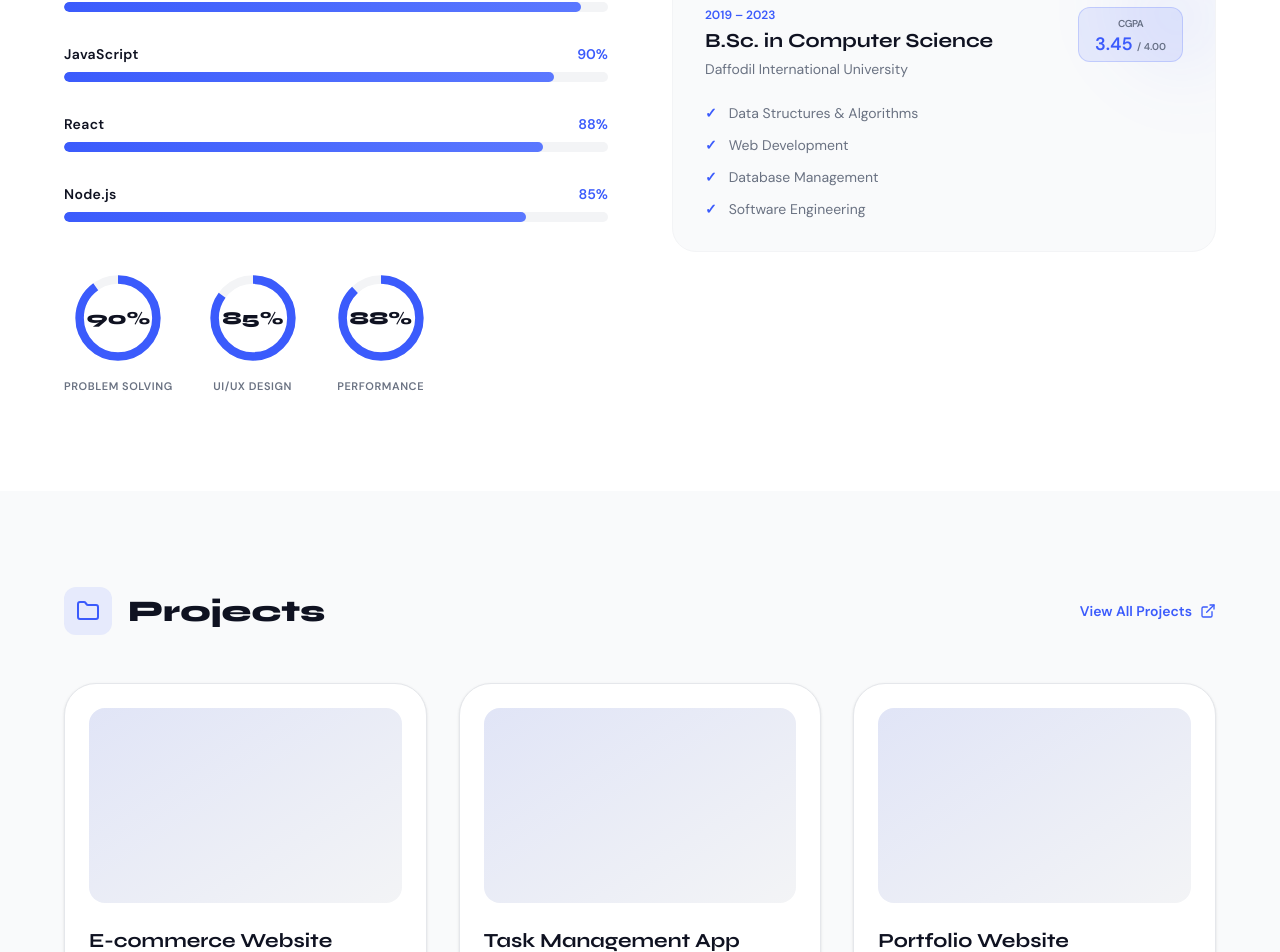
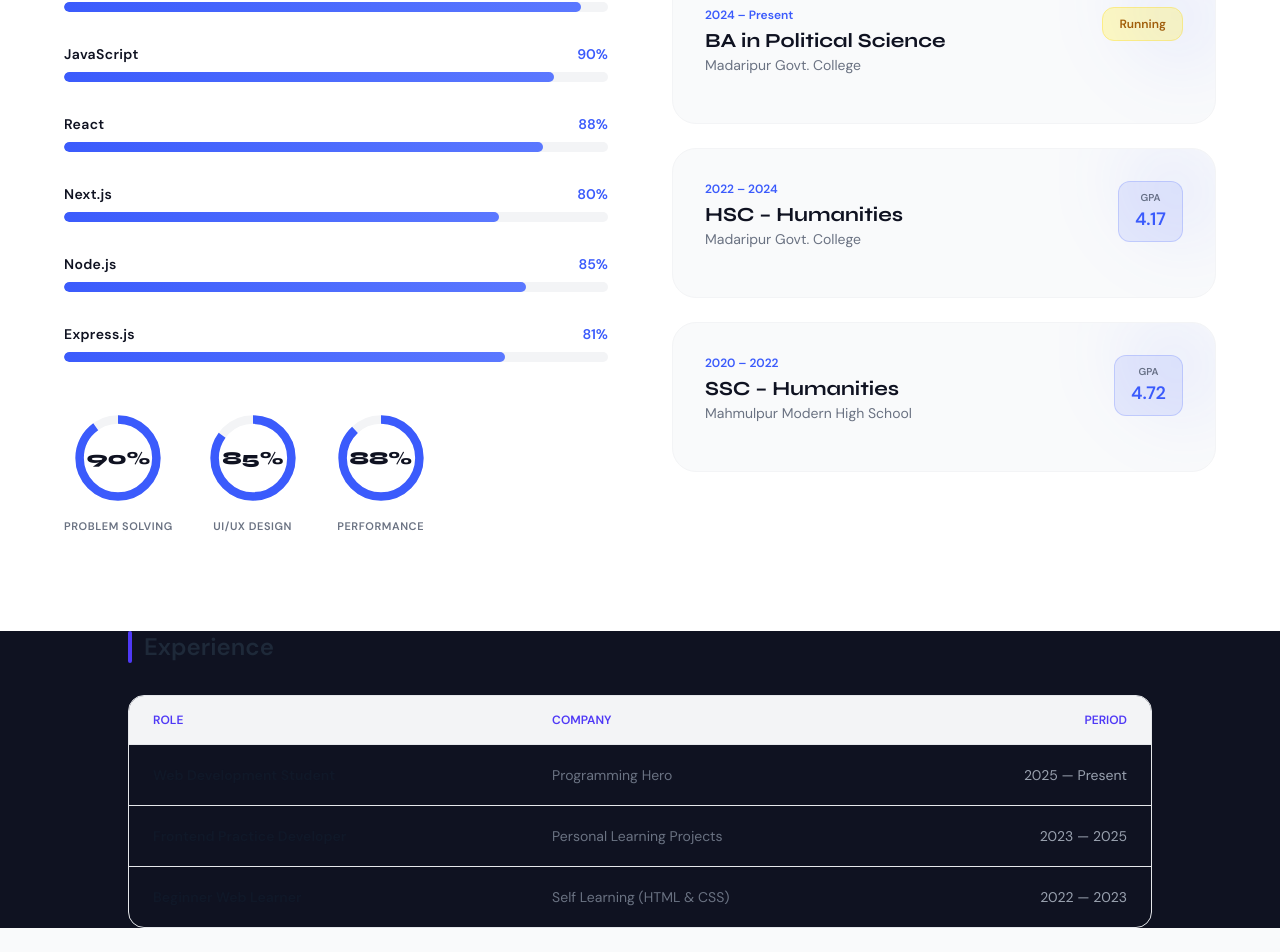
Before and after one commit to MDSOBUJMADBOR/Portflio, a Next.js app: page / in a window 1280 px wide. Shown: the part 2800-3752 px from the top of the page. Built offline with nearby package versions, Linux system fonts and the light colour scheme.

Commit message:
experience added

```diff
--- a/app/layout.js
+++ b/app/layout.js
@@ -20,6 +20,10 @@
 //     </html>
 //   )
 // }
+
+
+
+
 
 // import "./globals.css"
 // import { ThemeProvider } from "next-themes"
--- a/app/page.js
+++ b/app/page.js
@@ -7,6 +7,7 @@ import Skills from "@/components/skills"
 import Projects from "@/components/projects"
 import Contact from "@/components/contact"
 import Footer from "@/components/footer"
+import ExperiencePage from "@/components/experience"
 
 export default function Home() {
   return (
@@ -17,6 +18,7 @@ export default function Home() {
       <About />
       <TechStack />
       <Skills />
+      <ExperiencePage />
       <Projects />
       <Contact />
       <Footer />
--- a/components/about.js
+++ b/components/about.js
@@ -85,7 +85,7 @@ export default function About() {
           {/* <p className="text-gray-500 dark:text-gray-400 text-lg leading-relaxed mb-8">I enjoy creating clean UI designs and solving real-world problems through code. I am especially interested in frontend development, where I can combine logic and creativity to build smooth and interactive user experiences.</p> */}
 
           <div className="flex flex-wrap gap-3 mb-10">
-            {["⚡ Clean Code", "🎯 Pixel Perfect", "📱 Responsive", "🚀 Performance"].map((tag) => (
+            {["⚡ Clean Code", "🎯 Pixel Perfect", "📱 Responsive", "🚀 Performance","Problem Solving","UI/UX Design",].map((tag) => (
               <span
                 key={tag}
                 className="px-4 py-2 rounded-full bg-blue/5 dark:bg-blue/10 border border-blue/10 text-blue font-bold text-xs flex items-center gap-2"
--- /dev/null
+++ b/components/experience.js
@@ -0,0 +1,108 @@
+"use client";
+
+import React from "react";
+import { motion } from "framer-motion";
+
+const experiences = [
+  {
+    role: "Web Development Student",
+    company: "Programming Hero",
+    period: "2025 — Present",
+  },
+  {
+    role: "Frontend Practice Developer",
+    company: "Personal Learning Projects",
+    period: "2023 — 2025",
+  },
+  {
+    role: "Beginner Web Learner",
+    company: "Self Learning (HTML & CSS)",
+    period: "2022 — 2023",
+  },
+];
+
+const ExperiencePage = () => {
+  return (
+    <div className="max-w-5xl mx-auto px-5 md:px-0">
+
+      {/* Title */}
+      <div className="flex items-center gap-3 mb-8">
+        <div className="w-1 h-8 bg-indigo-600 rounded-full" />
+        <h2 className="text-2xl font-bold text-gray-800 dark:text-white">
+          Experience
+        </h2>
+      </div>
+
+      {/* ================= DESKTOP TABLE ================= */}
+      <motion.div
+        initial={{ opacity: 0, y: 20 }}
+        whileInView={{ opacity: 1, y: 0 }}
+        viewport={{ once: true }}
+        className="hidden md:block rounded-2xl overflow-hidden border border-gray-200 dark:border-white/10"
+      >
+        <table className="w-full">
+          <thead className="bg-gray-100 dark:bg-dark-3">
+            <tr>
+              <th className="text-left px-6 py-4 text-xs font-bold uppercase text-indigo-600">
+                Role
+              </th>
+              <th className="text-left px-6 py-4 text-xs font-bold uppercase text-indigo-600">
+                Company
+              </th>
+              <th className="text-right px-6 py-4 text-xs font-bold uppercase text-indigo-600">
+                Period
+              </th>
+            </tr>
+          </thead>
+
+          <tbody>
+            {experiences.map((exp, index) => (
+              <tr
+                key={index}
+                className="border-t border-gray-200 dark:border-white/10 hover:bg-gray-50 dark:hover:bg-white/5 transition"
+              >
+                <td className="px-6 py-5 font-semibold text-gray-900 dark:text-white text-sm">
+                  {exp.role}
+                </td>
+                <td className="px-6 py-5 text-gray-500 dark:text-gray-400 text-sm">
+                  {exp.company}
+                </td>
+                <td className="px-6 py-5 text-right text-gray-400 dark:text-gray-500 text-sm">
+                  {exp.period}
+                </td>
+              </tr>
+            ))}
+          </tbody>
+        </table>
+      </motion.div>
+
+      {/* ================= MOBILE CARDS ================= */}
+      <div className="md:hidden space-y-4 ">
+        {experiences.map((exp, index) => (
+          <motion.div
+            key={index}
+            initial={{ opacity: 0, y: 20 }}
+            whileInView={{ opacity: 1, y: 0 }}
+            viewport={{ once: true }}
+            className="p-5 rounded-xl border border-gray-200 dark:border-white/10 bg-white dark:bg-dark-2"
+          >
+            <h3 className="font-semibold text-gray-900 dark:text-white mb-1">
+              {exp.role}
+            </h3>
+
+            <p className="text-sm text-gray-500 dark:text-gray-400">
+              {exp.company}
+            </p>
+
+            <div className="mt-3 text-xs font-medium text-indigo-600 dark:text-indigo-400">
+              {exp.period}
+            </div>
+          </motion.div>
+        ))}
+      </div>
+
+    </div>
+  );
+};
+
+export default ExperiencePage;
--- a/components/skills.js
+++ b/components/skills.js
@@ -6,7 +6,9 @@ const progressSkills = [
   { name: "HTML & CSS", pct: 95 },
   { name: "JavaScript", pct: 90 },
   { name: "React", pct: 88 },
+  { name: "Next.js", pct: 80},
   { name: "Node.js", pct: 85 },
+  { name: "Express.js", pct: 81 },
 ]
 
 const circularSkills = [
@@ -84,8 +86,21 @@ export default function Skills() {
           </div>
         </div>
 
+
+
+
+
+
+
+
+
+
+
+
+
+
         {/* Education Area */}
-        <div>
+        {/* <div>
           <div className="text-blue font-bold text-xs uppercase tracking-[3px] mb-4">Academic</div>
           <h2 className="font-syne text-3xl md:text-4xl font-extrabold mb-4">Education</h2>
           <p className="text-gray-500 dark:text-gray-400 mb-10">My educational journey and accomplishments.</p>
@@ -118,7 +133,111 @@ export default function Skills() {
               ))}
             </ul>
           </motion.div>
+        </div> */}
+
+<div>
+  <div className="text-blue font-bold text-xs uppercase tracking-[3px] mb-4">Academic</div>
+  <h2 className="font-syne text-3xl md:text-4xl font-extrabold mb-4">Education</h2>
+  <p className="text-gray-500 dark:text-gray-400 mb-10">
+    My educational journey and accomplishments.
+  </p>
+
+  <div className="space-y-6">
+
+    {/* BA */}
+    <motion.div
+      initial={{ opacity: 0, x: 20 }}
+      whileInView={{ opacity: 1, x: 0 }}
+      viewport={{ once: true }}
+      className="p-8 rounded-3xl bg-gray-50 dark:bg-dark-3 border border-gray-100 dark:border-white/5 relative overflow-hidden"
+    >
+      <div className="absolute top-0 right-0 w-24 h-24 bg-blue/10 rounded-bl-full blur-2xl" />
+
+      <div className="flex justify-between items-start mb-4">
+        <div>
+          <div className="text-blue font-bold text-xs mb-1">2024 – Present</div>
+          <h3 className="font-syne text-xl font-bold text-dark dark:text-white">
+            BA in Political Science
+          </h3>
+          <p className="text-gray-500 dark:text-gray-400 text-sm">
+            Madaripur Govt. College
+          </p>
         </div>
+
+        <div className="px-4 py-2 bg-yellow-100 dark:bg-yellow-900/20 rounded-xl border border-yellow-200 dark:border-yellow-800 text-xs font-semibold text-yellow-700 dark:text-yellow-400">
+          Running
+        </div>
+      </div>
+    </motion.div>
+
+    {/* HSC */}
+    <motion.div
+      initial={{ opacity: 0, x: 20 }}
+      whileInView={{ opacity: 1, x: 0 }}
+      viewport={{ once: true }}
+      transition={{ delay: 0.1 }}
+      className="p-8 rounded-3xl bg-gray-50 dark:bg-dark-3 border border-gray-100 dark:border-white/5 relative overflow-hidden"
+    >
+      <div className="absolute top-0 right-0 w-24 h-24 bg-blue/10 rounded-bl-full blur-2xl" />
+
+      <div className="flex justify-between items-start mb-4">
+        <div>
+          <div className="text-blue font-bold text-xs mb-1">2022 – 2024</div>
+          <h3 className="font-syne text-xl font-bold text-dark dark:text-white">
+            HSC – Humanities
+          </h3>
+          <p className="text-gray-500 dark:text-gray-400 text-sm">
+            Madaripur Govt. College
+          </p>
+        </div>
+
+        <div className="px-4 py-2 bg-blue/10 rounded-xl border border-blue/20 text-center">
+          <div className="text-[10px] font-bold text-gray-500 uppercase">GPA</div>
+          <div className="text-blue font-extrabold text-lg">4.17</div>
+        </div>
+      </div>
+    </motion.div>
+
+    {/* SSC */}
+    <motion.div
+      initial={{ opacity: 0, x: 20 }}
+      whileInView={{ opacity: 1, x: 0 }}
+      viewport={{ once: true }}
+      transition={{ delay: 0.2 }}
+      className="p-8 rounded-3xl bg-gray-50 dark:bg-dark-3 border border-gray-100 dark:border-white/5 relative overflow-hidden"
+    >
+      <div className="absolute top-0 right-0 w-24 h-24 bg-blue/10 rounded-bl-full blur-2xl" />
+
+      <div className="flex justify-between items-start mb-4">
+        <div>
+          <div className="text-blue font-bold text-xs mb-1">2020 – 2022</div>
+          <h3 className="font-syne text-xl font-bold text-dark dark:text-white">
+            SSC – Humanities
+          </h3>
+          <p className="text-gray-500 dark:text-gray-400 text-sm">
+            Mahmulpur Modern High School
+          </p>
+        </div>
+
+        <div className="px-4 py-2 bg-blue/10 rounded-xl border border-blue/20 text-center">
+          <div className="text-[10px] font-bold text-gray-500 uppercase">GPA</div>
+          <div className="text-blue font-extrabold text-lg">4.72</div>
+        </div>
+      </div>
+    </motion.div>
+
+  </div>
+</div>
+
+
+
+
+
+
+
+
+
+
       </div>
     </section>
 
```
Also changed, not shown: components/projects.js (line endings or trailing spaces).
